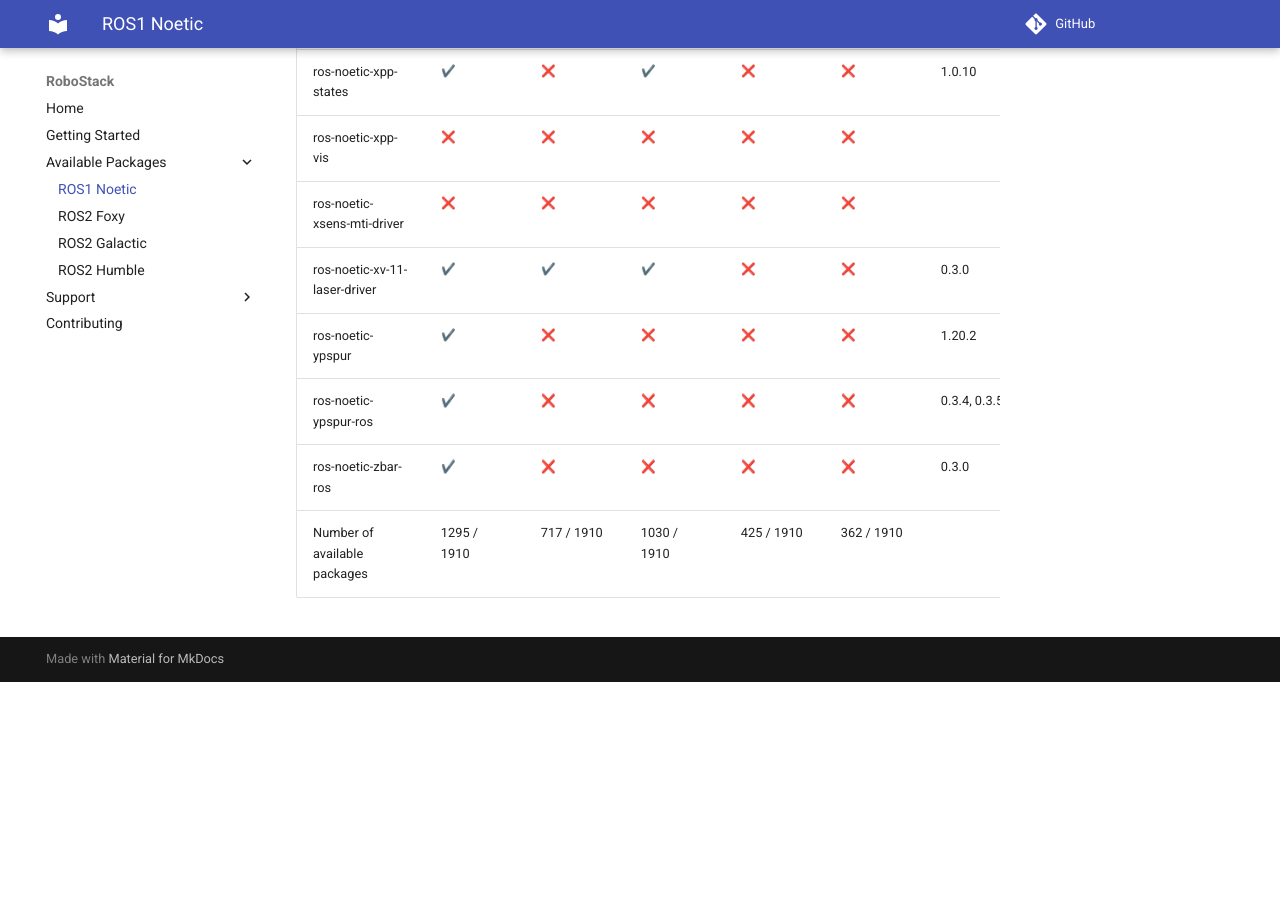
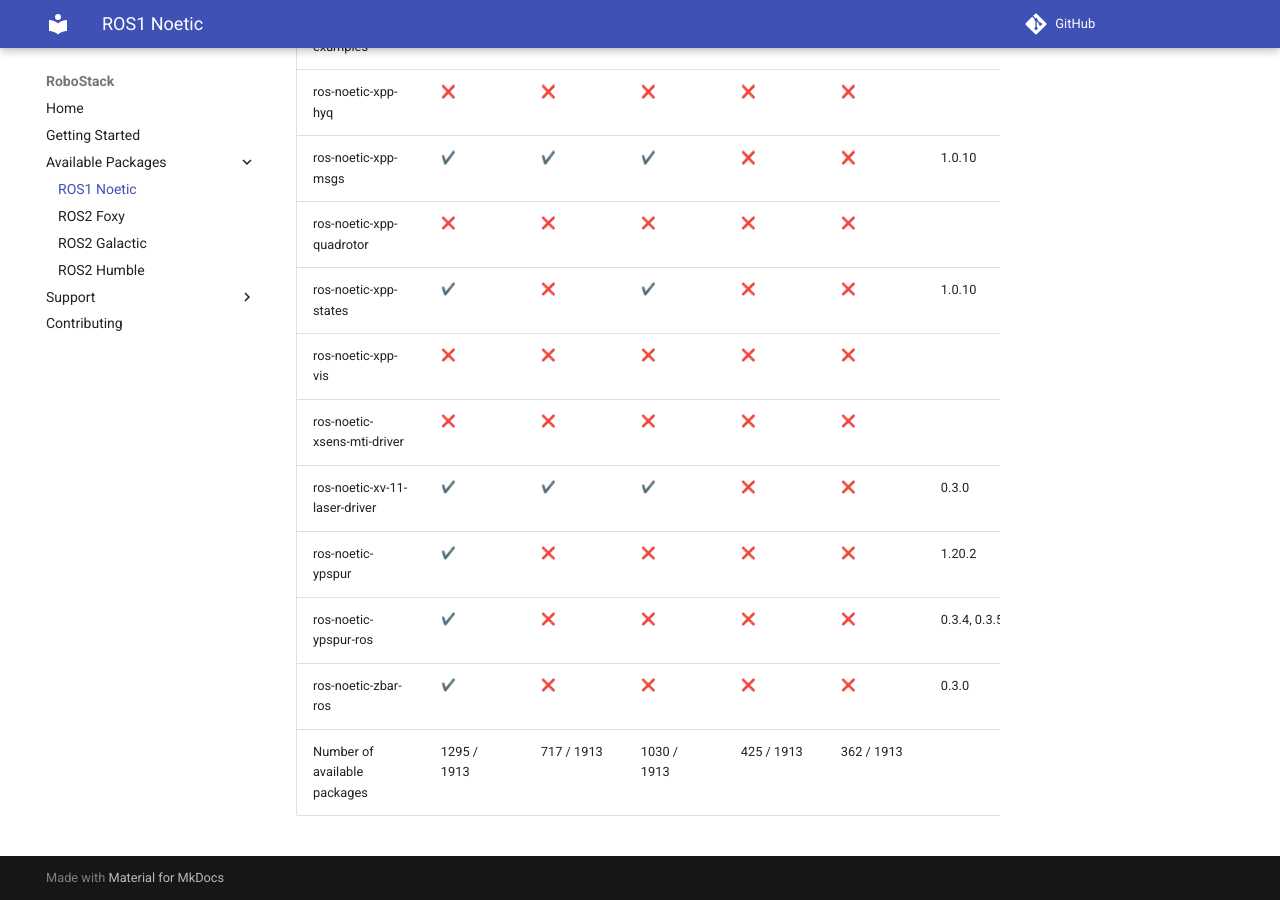
Before and after one commit to RoboStack/robostack.github.io, an MkDocs documentation site: the page built from docs/noetic.md, in a window 1280 px wide and 900 px high, scrolled down 139656 px. Built offline with MkDocs 1.6.1 and Material for MkDocs 9.7.7, drawn with Linux system fonts in a browser that asks for light colours; emoji names are drawn with the system emoji font; comment, search, counter and statistics services are not loaded; before the commit the page ends 140338 px from its top, so only the background shows below that; some of the changed text lies outside the part shown.

Commit message:
Update tables

```diff
--- a/docs/noetic.md
+++ b/docs/noetic.md
@@ -1910,4 +1913,4 @@
 | ros-noetic-ypspur | :heavy_check_mark: { data-sort='1' } | :x: { data-sort='0' } | :x: { data-sort='0' } | :x: { data-sort='0' } | :x: { data-sort='0' } | 1.20.2  |
 | ros-noetic-ypspur-ros | :heavy_check_mark: { data-sort='1' } | :x: { data-sort='0' } | :x: { data-sort='0' } | :x: { data-sort='0' } | :x: { data-sort='0' } | 0.3.4, 0.3.5  |
 | ros-noetic-zbar-ros | :heavy_check_mark: { data-sort='1' } | :x: { data-sort='0' } | :x: { data-sort='0' } | :x: { data-sort='0' } | :x: { data-sort='0' } | 0.3.0  |
-| Number of available packages |  1295 / 1910 | 717 / 1910 | 1030 / 1910 | 425 / 1910 | 362 / 1910 |
+| Number of available packages |  1295 / 1913 | 717 / 1913 | 1030 / 1913 | 425 / 1913 | 362 / 1913 |
```
Also changed, not shown: other parts of docs/noetic.md (+3 -0 lines).
